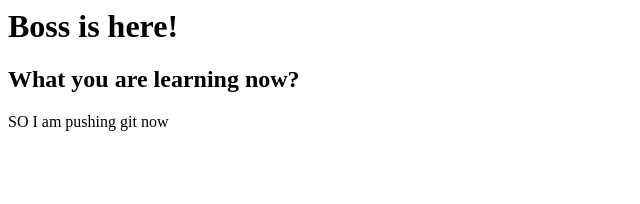
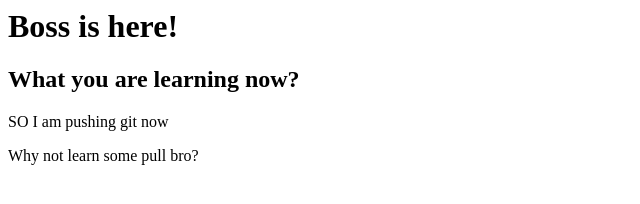
Before and after one commit to ZahidPY/testSite, a plain HTML site: page index.html in a window 1280 px wide. Shown: the whole page, without its empty margins (0-640 px from the left). Drawn offline with Linux system fonts and the light colour scheme.

Commit message:
Update index.html

```diff
--- a/index.html
+++ b/index.html
@@ -1,3 +1,6 @@
 <h1>Boss is here!</h1>
 <h2> What you are learning now?</h2>
 <p>SO I am pushing git now</p>
+<p>
+  Why not learn some pull bro?
+</p>
```
